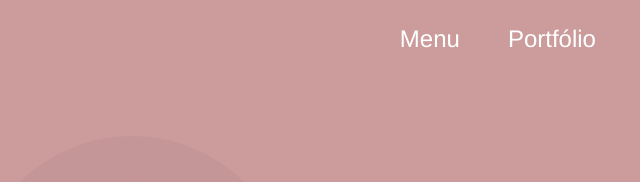
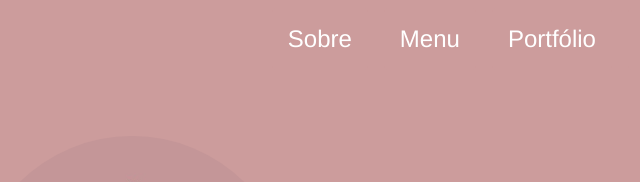
Before and after one commit to PortoRAF/portoraf.github.io, a website: page index.html in a window 1280 px wide. Shown: the top 182 px of the page, 508-1148 px from the left. Drawn offline with nearby package versions, Linux system fonts and the light colour scheme; a script that the page names is missing.

Commit message:
Added back About button

```diff
--- a/index.html
+++ b/index.html
@@ -47,7 +47,9 @@ DOCTYPE html>
     <div class="navbar-brand navbar-brand--mobile hidden-sm-up navbar-logo" href="/">Bebel Doce Cozinha</div>
     <div class="collapse navbar-toggleable-xs pull-sm-right" id="CollapsingNavbar">
         <ul class="nav navbar-nav">
-
+            <li class="nav-item">
+                <div class="nav-link" data-link=".container-about">Sobre</div>
+            </li>
             <li class="nav-item">
                 <div class="nav-link" data-link=".container-menu">Menu</div>
             </li>
```
